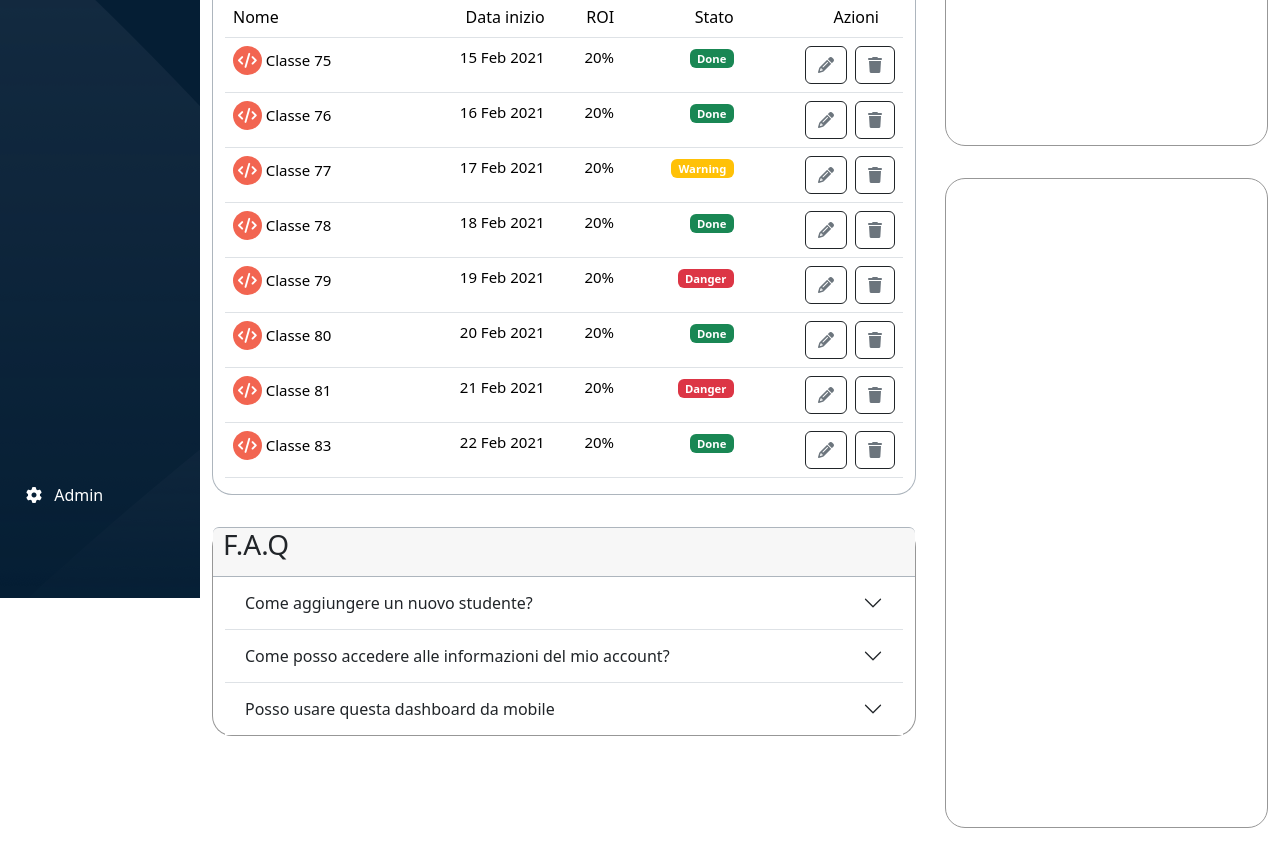
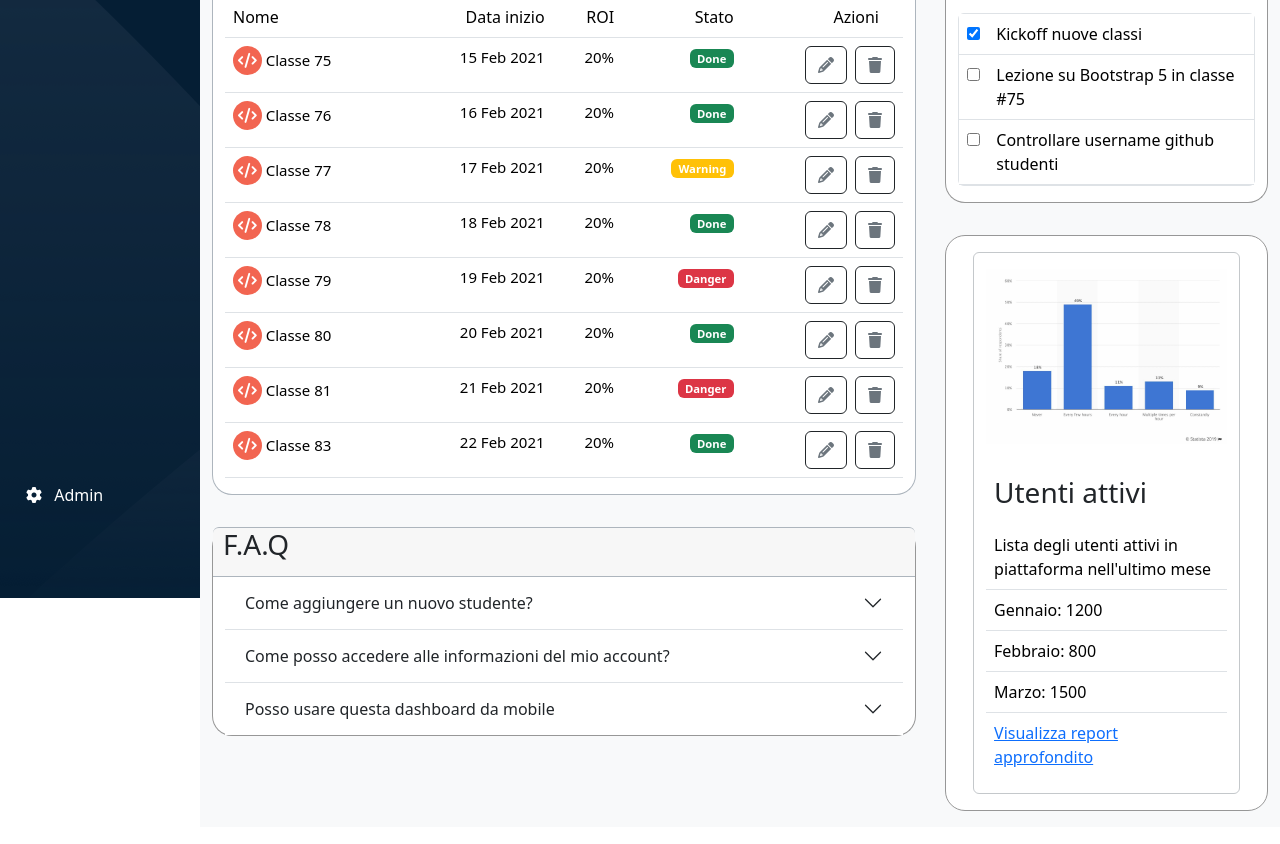
Before and after one commit to AntonelloStefania/html-css-bootstrap-dashboard, a plain HTML site: page index.html in a window 1280 px wide. Shown: the part 267-1111 px from the top of the page. Drawn offline with nearby package versions, Linux system fonts and the light colour scheme.

Commit message:
[add] stile e contenuto finale main

```diff
--- a/css/style.css
+++ b/css/style.css
@@ -16,11 +16,18 @@ header{
     position: fixed;
     z-index: 4;
     width: 100%;
-    background-color: white;
+    background-color: #F8F9FB;
     /* padding: 10px 0; */
     height: 65px;
 }
 
+.h-logo, .h-icons{
+    background-color: white;
+}
+
+.h-search{
+    background-color: #E5E5E5;
+}
 /* .h-row{
     padding: 5px 0;
 } */
@@ -85,7 +92,7 @@ header{
 
 /* RIGHT MAIN */
 .right-main{
-    /* background-color: blanchedalmond; */
+    background-color: #F8F9FA;
 }
 .col-80{
     width: calc(100% - 200px);
@@ -112,18 +119,7 @@ header{
     /* height: 200px; */
     border: 1px solid rgb(151, 151, 151);
     border-radius: 20px;
-}
-
-.next-class{
-    /* height:500px ; */
-}
-
-.todo{
-    height: 200px;
-}
-
-.users{
-    height: 650px;
+    background-color: white;
 }
 
 .fa-code{
@@ -148,3 +144,11 @@ header{
     background-color: #F7F7F7;
     border-top: 1px solid rgb(151, 151, 151) ;
 }
+
+.todo-border{
+    border-radius: 50px;
+}
+
+#stats-img{
+    max-width: 100%;
+}
--- a/index.html
+++ b/index.html
@@ -21,10 +21,10 @@
                                 <img src="./img/logo.svg" alt="" class=" d-none d-lg-block p-2">
                                 <img src="./img/mobile-logo.png" alt="" class="d-md-block d-block  d-lg-none mobile-logo p-0">
                             </div>
-                            <div class="col-10 col-lg-8 h-search">
+                            <div class="col-10 col-lg-8 ">
                                 <div class="form-group has-search">
-                                    <span class="fa fa-search form-control-feedback"></span>
-                                    <input type="text" class="form-control" placeholder="Search">
+                                    <span class="fa fa-search form-control-feedback "></span>
+                                    <input type="text" class="form-control h-search" placeholder="Search">
                                 </div>
                             </div>
                             <div class="col-1 col-lg-2 h-icons">
@@ -74,24 +74,24 @@
                             <div class="col-12">
                                 <div class="sidebar-list">
                                     <ul class="list-group">
-                                        <div class="list-group-item bg-transparent border border-0 text-white display-inherit">
+                                        <li class="list-group-item bg-transparent border border-0 text-white display-inherit">
                                           <span class="d-inline-flex align-items-center justify-content-center text-white rounded-circle m-1 me-2">
                                             <i class="fa-solid fa-house-chimney" style="color: #ffffff;"></i>
                                           </span>
                                           <span class="d-md-none d-lg-inline-block d-sm-none">Home</span>
-                                        </div>
-                                        <div class="list-group-item bg-transparent border border-0 text-white display-inherit">
+                                        </li>
+                                        <li class="list-group-item bg-transparent border border-0 text-white display-inherit">
                                           <div class="d-inline-flex align-items-center justify-content-center text-white rounded-circle m-1 me-2 ">
                                             <i class="fa-solid fa-chart-simple"></i>
                                           </div>
                                           <span class="d-md-none d-lg-inline-block d-sm-none">Stats</span>
-                                        </div>
-                                        <div class="list-group-item bg-transparent border border-0 text-white display-inherit">
+                                        </li>
+                                        <li class="list-group-item bg-transparent border border-0 text-white display-inherit">
                                           <div class="d-inline-flex align-items-center justify-content-center text-white rounded-circle m-1 me-2">
                                             <i class="fa-solid fa-signal" style="color: #ffffff;"></i>
                                           </div>
                                           <span class="d-md-none d-lg-inline-block d-sm-none">Signals</span>
-                                        </div>
+                                        </li>
                                       </ul>
                                 </div>
                             </div>
@@ -102,7 +102,7 @@
                                             <i class="fa-sharp fa-solid fa-gear" style="color: #ffffff;"></i>
                                         </div>
                                         <span class="d-md-none d-lg-inline-block d-sm-none">Admin</span>
-                                      </div>
+                                    </div>
                                 </div>
                             </div>
                         </div>
@@ -141,6 +141,8 @@
                                                     <button class="btn btn-outline-light ms-2" type="button" data-bs-toggle="offcanvas" data-bs-target="#offcanvasExample" aria-controls="offcanvasExample">
                                                         <i class="fa-solid fa-plus" style="color: #ffffff;"></i>
                                                     </button>
+                                                    <button class="offcanvas offcanvas-end" tabindex="-1" id="offcanvasExample" aria-labelledby="offcanvasExampleLabel">
+                                                    </button>
                                                 </div>
                                             </div>
                                         </div>
@@ -157,11 +159,11 @@
                                             <h3 class="table-header border-bottom rounded-top border-dark-subtle row">Prossime classi</h3>
                                             <table class="table table-hover ">
                                                 <thead>
-                                                    <tr>                                          <td scope="col">Nome</td>
-                                                        <td scope="col" class="text-end">Data inizio</td>
-                                                        <td scope="col" class="text-end">ROI</td>
-                                                        <td scope="col" class="text-end">Stato</td>
-                                                        <td scope="col" class="text-end pe-4">Azioni</td>
+                                                    <tr>                                          <td>Nome</td>
+                                                        <td class="text-end">Data inizio</td>
+                                                        <td class="text-end">ROI</td>
+                                                        <td class="text-end">Stato</td>
+                                                        <td class="text-end pe-4">Azioni</td>
                                                     </tr>
                                                 </thead>
                                                 <tbody class="font-size-table">
@@ -201,6 +203,7 @@
                                                             </button>
                                                         </td>
                                                     </tr>
+                                                    <tr>
                                                         <td>
                                                             <i class="fa-solid fa-code" style="color: #ffffff;"></i> Classe 77
                                                         </td>
@@ -354,8 +357,72 @@
                                 </div>
                                 <div class="col-12 col-lg-4">
                                     <div class="row">
-                                        <div class="col-12 col-lg-11 offset-lg-1 my-3 todo"></div>
-                                        <div class="col-12 col-lg-11 offset-lg-1 my-3 users"></div>
+                                        <div class="col-12 col-lg-11 offset-lg-1 border-top-0 my-3 todo">
+                                            <h3 class="accordion-header table-header border-bottom rounded-top border-dark-subtle row mb-3">Todo</h3>
+                                            <table class="table border todo-border card rounded mt-20px">
+                                                <tbody>
+                                                  <tr>
+                                                    <td>
+                                                      <div class="custom-control custom-checkbox">
+                                                          <input type="checkbox" class="custom-control-input" id="customCheck1" checked>
+                                                      </div>
+                                                    </td>
+                                                    <td class="w-100">Kickoff nuove classi</td>
+                                                  </tr>
+                                                  <tr>
+                                                    <td>
+                                                      <div class="custom-control custom-checkbox">
+                                                          <input type="checkbox" class="custom-control-input" id="customCheck2">
+                                                      </div>
+                                                    </td>
+                                                    <td>Lezione su Bootstrap 5 in classe #75</td>
+                                                  </tr>
+                                                  <tr>
+                                                    <td>
+                                                      <div class="custom-control custom-checkbox">
+                                                          <input type="checkbox" class="custom-control-input" id="customCheck3">
+                                                      </div>
+                                                    </td>
+                                                    <td>Controllare username github studenti</td>
+                                                  </tr>
+                                                </tbody>
+                                              </table>
+                                        </div>
+                                        <div class="col-12 col-lg-11 offset-lg-1 d-flex align-items-center my-3 users">
+                                            <div class="row justify-content-center">
+                                                <div class="col-11 col-lg-10 border border-secondary-subtle rounded my-3">
+                                                    <img src="./img/stats.jpeg" alt="stats" id="stats-img" class="my-3">
+                                                    <h3 class="ps-2 my-3">Utenti attivi</h3>
+                                                    <table class="table">
+                                                        <thead>
+                                                          <tr>
+                                                            <td scope="col">Lista degli utenti attivi in piattaforma nell'ultimo mese</td>
+                                                          </tr>
+                                                        </thead>
+                                                        <tbody>
+                                                          <tr>
+                                                            <td scope="row">Gennaio: 1200</td>
+
+                                                          </tr>
+                                                          <tr>
+                                                            <td scope="row">Febbraio: 800</td>
+
+                                                          </tr>
+                                                          <tr>
+                                                            <td scope="row">Marzo: 1500</td>
+
+                                                          </tr>
+                                                          <tr>
+                                                            <td scope="row" class="border-0">
+                                                                <a href="#">Visualizza report approfondito</a>
+                                                            </td>
+
+                                                          </tr>
+                                                        </tbody>
+                                                    </table>
+                                                </div>
+                                            </div>
+                                        </div>
                                     </div>
                                 </div>
                             </div>
@@ -365,7 +432,5 @@
                 </div>
             </div>
         </main>
-        <button class="offcanvas offcanvas-end" tabindex="-1" id="offcanvasExample" aria-labelledby="offcanvasExampleLabel">
-        </button>
     </body>
 </html>
```
